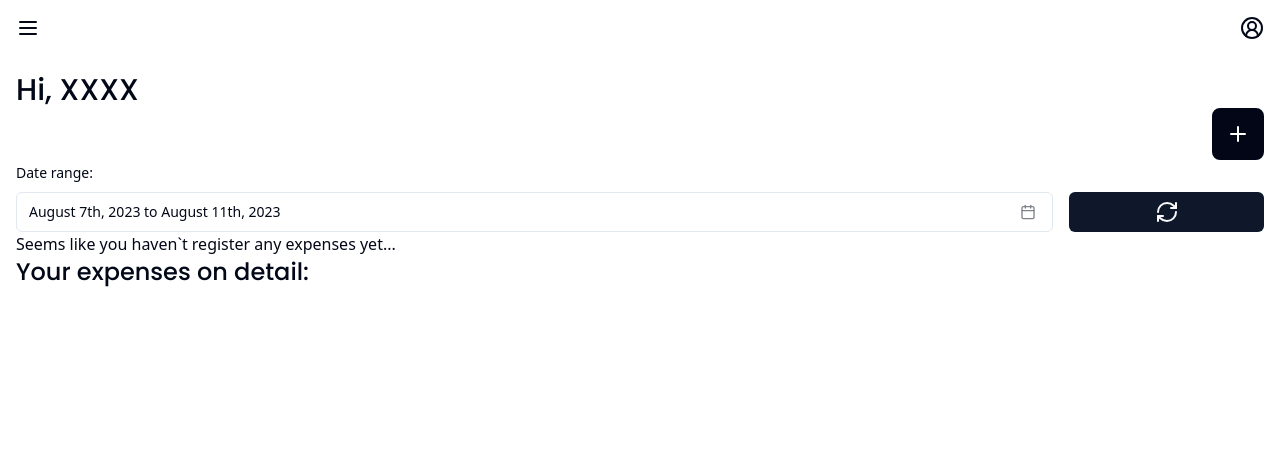
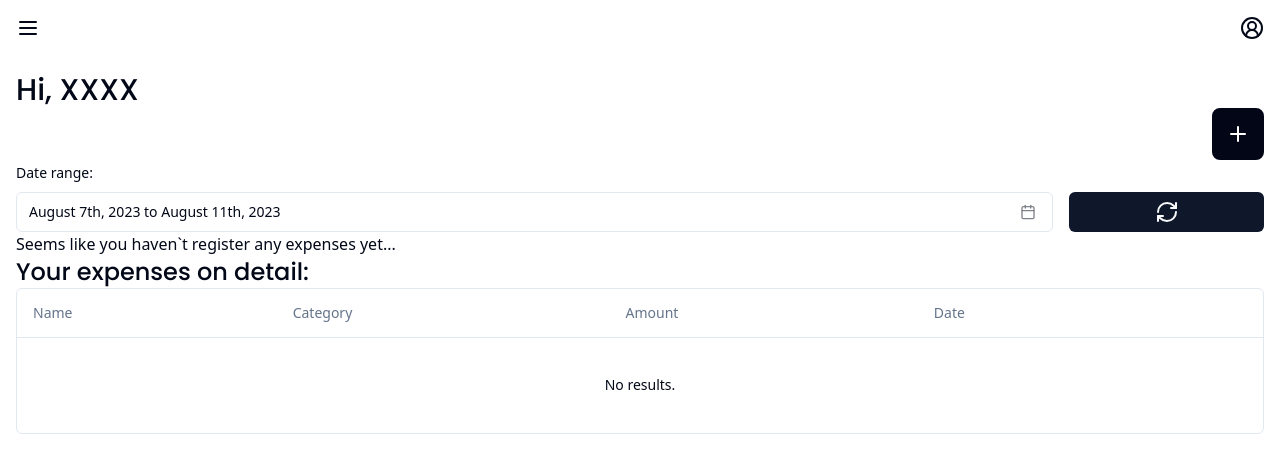
Before and after one commit to adriangutierrezd/expenses-app-react, a React (Vite) app in the folder app/: page / in a window 1280 px wide. Shown: the top 472 px of the page. Built offline with nearby package versions, Linux system fonts and the light colour scheme.

Commit message:
feat(app): :sparkles: Adding custom tables
Adding custom tables to the app; expenses, categories, users... Missing some datatable properties: searching, filtering, sorting...

```diff
--- /dev/null
+++ b/app/@/components/ui/table.tsx
@@ -0,0 +1,114 @@
+import * as React from "react"
+
+import { cn } from "../../lib/utils"
+
+const Table = React.forwardRef<
+  HTMLTableElement,
+  React.HTMLAttributes<HTMLTableElement>
+>(({ className, ...props }, ref) => (
+  <div className="w-full overflow-auto">
+    <table
+      ref={ref}
+      className={cn("w-full caption-bottom text-sm", className)}
+      {...props}
+    />
+  </div>
+))
+Table.displayName = "Table"
+
+const TableHeader = React.forwardRef<
+  HTMLTableSectionElement,
+  React.HTMLAttributes<HTMLTableSectionElement>
+>(({ className, ...props }, ref) => (
+  <thead ref={ref} className={cn("[&_tr]:border-b", className)} {...props} />
+))
+TableHeader.displayName = "TableHeader"
+
+const TableBody = React.forwardRef<
+  HTMLTableSectionElement,
+  React.HTMLAttributes<HTMLTableSectionElement>
+>(({ className, ...props }, ref) => (
+  <tbody
+    ref={ref}
+    className={cn("[&_tr:last-child]:border-0", className)}
+    {...props}
+  />
+))
+TableBody.displayName = "TableBody"
+
+const TableFooter = React.forwardRef<
+  HTMLTableSectionElement,
+  React.HTMLAttributes<HTMLTableSectionElement>
+>(({ className, ...props }, ref) => (
+  <tfoot
+    ref={ref}
+    className={cn("bg-primary font-medium text-primary-foreground", className)}
+    {...props}
+  />
+))
+TableFooter.displayName = "TableFooter"
+
+const TableRow = React.forwardRef<
+  HTMLTableRowElement,
+  React.HTMLAttributes<HTMLTableRowElement>
+>(({ className, ...props }, ref) => (
+  <tr
+    ref={ref}
+    className={cn(
+      "border-b transition-colors hover:bg-muted/50 data-[state=selected]:bg-muted",
+      className
+    )}
+    {...props}
+  />
+))
+TableRow.displayName = "TableRow"
+
+const TableHead = React.forwardRef<
+  HTMLTableCellElement,
+  React.ThHTMLAttributes<HTMLTableCellElement>
+>(({ className, ...props }, ref) => (
+  <th
+    ref={ref}
+    className={cn(
+      "h-12 px-4 text-left align-middle font-medium text-muted-foreground [&:has([role=checkbox])]:pr-0",
+      className
+    )}
+    {...props}
+  />
+))
+TableHead.displayName = "TableHead"
+
+const TableCell = React.forwardRef<
+  HTMLTableCellElement,
+  React.TdHTMLAttributes<HTMLTableCellElement>
+>(({ className, ...props }, ref) => (
+  <td
+    ref={ref}
+    className={cn("p-4 align-middle [&:has([role=checkbox])]:pr-0", className)}
+    {...props}
+  />
+))
+TableCell.displayName = "TableCell"
+
+const TableCaption = React.forwardRef<
+  HTMLTableCaptionElement,
+  React.HTMLAttributes<HTMLTableCaptionElement>
+>(({ className, ...props }, ref) => (
+  <caption
+    ref={ref}
+    className={cn("mt-4 text-sm text-muted-foreground", className)}
+    {...props}
+  />
+))
+TableCaption.displayName = "TableCaption"
+
+export {
+  Table,
+  TableHeader,
+  TableBody,
+  TableFooter,
+  TableHead,
+  TableRow,
+  TableCell,
+  TableCaption,
+}
--- a/app/package.json
+++ b/app/package.json
@@ -16,6 +16,7 @@
     "@radix-ui/react-popover": "^1.0.6",
     "@radix-ui/react-slot": "^1.0.2",
     "@radix-ui/react-toast": "^1.1.4",
+    "@tanstack/react-table": "^8.9.3",
     "class-variance-authority": "^0.7.0",
     "clsx": "^2.0.0",
     "date-fns": "^2.30.0",
--- /dev/null
+++ b/app/src/Components/CustomDatatable.tsx
@@ -0,0 +1,78 @@
+import {
+    ColumnDef,
+    flexRender,
+    getCoreRowModel,
+    useReactTable,
+  } from "@tanstack/react-table"
+
+  import {
+    Table,
+    TableBody,
+    TableCell,
+    TableHead,
+    TableHeader,
+    TableRow,
+  } from "../../@/components/ui/table"
+
+  interface DataTableProps<TData, TValue> {
+    columns: ColumnDef<TData, TValue>[]
+    data: TData[]
+  }
+
+  export function DataTable<TData, TValue>({
+    columns,
+    data,
+  }: DataTableProps<TData, TValue>) {
+    const table = useReactTable({
+      data,
+      columns,
+      getCoreRowModel: getCoreRowModel(),
+    })
+
+    return (
+      <div className="rounded-md border">
+        <Table>
+          <TableHeader>
+            {table.getHeaderGroups().map((headerGroup) => (
+              <TableRow key={headerGroup.id}>
+                {headerGroup.headers.map((header) => {
+                  return (
+                    <TableHead key={header.id}>
+                      {header.isPlaceholder
+                        ? null
+                        : flexRender(
+                            header.column.columnDef.header,
+                            header.getContext()
+                          )}
+                    </TableHead>
+                  )
+                })}
+              </TableRow>
+            ))}
+          </TableHeader>
+          <TableBody>
+            {table.getRowModel().rows?.length ? (
+              table.getRowModel().rows.map((row) => (
+                <TableRow
+                  key={row.id}
+                  data-state={row.getIsSelected() && "selected"}
+                >
+                  {row.getVisibleCells().map((cell) => (
+                    <TableCell key={cell.id}>
+                      {flexRender(cell.column.columnDef.cell, cell.getContext())}
+                    </TableCell>
+                  ))}
+                </TableRow>
+              ))
+            ) : (
+              <TableRow>
+                <TableCell colSpan={columns.length} className="h-24 text-center">
+                  No results.
+                </TableCell>
+              </TableRow>
+            )}
+          </TableBody>
+        </Table>
+      </div>
+    )
+  }
--- a/app/src/Components/Dashboard.tsx
+++ b/app/src/Components/Dashboard.tsx
@@ -4,8 +4,7 @@
 import { useExpenses } from '../hooks/useExpenses';
 import { useEffect, useState } from 'react';
 import { addDays } from "date-fns"
-
-
+import { ExpensesTable } from './ExpensesTable';
 
 interface DateRange{
     from: Date,
@@ -13,7 +12,6 @@
   }
 
 export function Dashboard(){
-
 
     const defaultDate = new Date();
     const defaultSelected: DateRange = {
@@ -42,6 +40,7 @@
             ? <BarChart chartTitle='Last X days' chartId='expenseByCategoryBarTable' seriesName='Amount spent' data={expensesByCategory}/>
             : 'Seems like you haven`t register any expenses yet...'}
             <h2>Your expenses on detail:</h2>
+            <ExpensesTable data={expenses}/>
         </main>
     )
 }
--- /dev/null
+++ b/app/src/Components/ExpensesTable.tsx
@@ -0,0 +1,68 @@
+import { DataTable } from './CustomDatatable';
+import { ColumnDef } from '@tanstack/react-table';
+import { Expense } from '../types'
+import { MoreHorizontal, Pencil, Trash2 } from 'lucide-react'
+
+
+
+import { Button } from "../../@/components/ui/button"
+import {
+  DropdownMenu,
+  DropdownMenuContent,
+  DropdownMenuItem,
+  DropdownMenuLabel,
+  DropdownMenuTrigger,
+} from "../../@/components/ui/dropdown-menu"
+
+
+const columns: ColumnDef<Expense>[] = [
+    {
+        accessorKey: "name",
+        header: "Name",
+      },
+      {
+        accessorKey: "category.name",
+        header: "Category",
+      },
+      {
+        accessorKey: "amount",
+        header: "Amount",
+      },
+      {
+        accessorKey: "date",
+        header: "Date",
+      },
+      {
+        id: "actions",
+        cell: () => {
+            //const exp = row.original
+            return (
+                <DropdownMenu>
+                  <DropdownMenuTrigger asChild>
+                    <Button variant="ghost" className="h-8 w-8 p-0">
+                      <span className="sr-only">Open menu</span>
+                      <MoreHorizontal className="h-4 w-4" />
+                    </Button>
+                  </DropdownMenuTrigger>
+                  <DropdownMenuContent align="end">
+                    <DropdownMenuLabel>Actions</DropdownMenuLabel>
+                    <DropdownMenuItem>
+                        <Pencil />
+                        Edit
+                    </DropdownMenuItem>
+                    <DropdownMenuItem>
+                        <Trash2 />
+                        Delete
+                    </DropdownMenuItem>
+                  </DropdownMenuContent>
+                </DropdownMenu>
+              )
+        }
+      }
+]
+
+export function ExpensesTable({data}: {data: Array<Expense>}){
+    return(
+        <DataTable columns={columns} data={data}/>
+    )
+}
```
Also changed, not shown: app/src/types.d.ts (+0 -9 lines), 1 other file (tests, documents, lock files or other folders).
